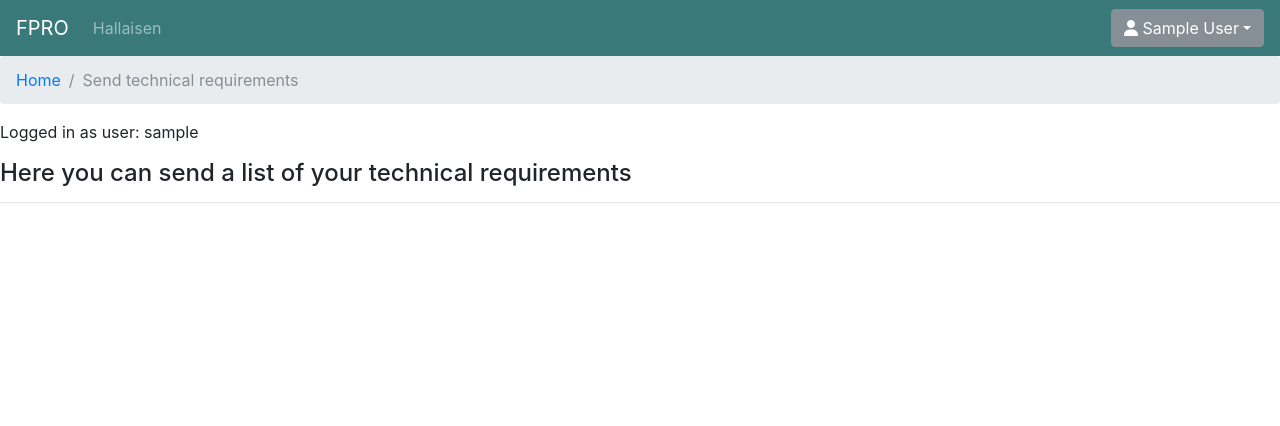
After one commit to BenjaminFimreite/IT1901_Gruppe10, a Django app: page /send_techneeds in a window 1280 px wide. The commit adds this page. Shown: the top 426 px of the page. Run offline with Django 3.2, Linux system fonts and the light colour scheme; the visitor is signed in with stand-in values (Sample User, id 1); some libraries are stand-ins or nearby versions.

Commit message:
startet på send_techneeds.html

```diff
--- a/fpro/fpro/urls.py
+++ b/fpro/fpro/urls.py
@@ -20,4 +20,5 @@ urlpatterns = [
     url(r'^bands$', views.bands, name="bands"),
 	url(r'^bands/band/(?P<band_id>[0-9]+)/$', views.band, name="band"),
 	url(r'^overview$', views.overview, name='overview'),
+    url(r'^send_techneeds$', views.send_techneeds, name='send_techneeds'),
 ]
--- a/fpro/fpro/views.py
+++ b/fpro/fpro/views.py
@@ -213,3 +213,11 @@ def overview(request):
 	}
 
 	return HttpResponse(template.render(context, request))
+
+def send_techneeds(request):
+    bookings = Booking.objects.all()
+    template = loader.get_template("send_techneeds.html")
+    context = {
+        'bookings': bookings,
+    }
+    return HttpResponse(template.render(context, request))
--- /dev/null
+++ b/fpro/templates/send_techneeds.html
@@ -0,0 +1,18 @@
+{% extends 'base.html' %}
+
+{% block title %}Send technical requirements{% endblock %}
+
+{% block content %}
+<ol class="breadcrumb">
+    <li class="breadcrumb-item"><a href="/">Home</a></li>
+    <li class="breadcrumb-item active">Send technical requirements</li>
+</ol>
+
+{% load permission_tags %}
+<p>Logged in as user: {{user}}</p>
+
+{% if user|can:'send_techneeds' %}
+<h4>Here you can send a list of your technical requirements</h4>
+
+{% endif %}
+{% endblock %}
--- a/fpro/templates/shifts.html
+++ b/fpro/templates/shifts.html
@@ -24,7 +24,7 @@
 
 <br><br>
 
-    </div>
+
 <div id="shits">
     <h3>List of registered shifts</h3>
 
```
Also changed, not shown: fpro/templates/home.html (+6 -3 lines). Lines whose indentation alone changed are shown as unchanged.
